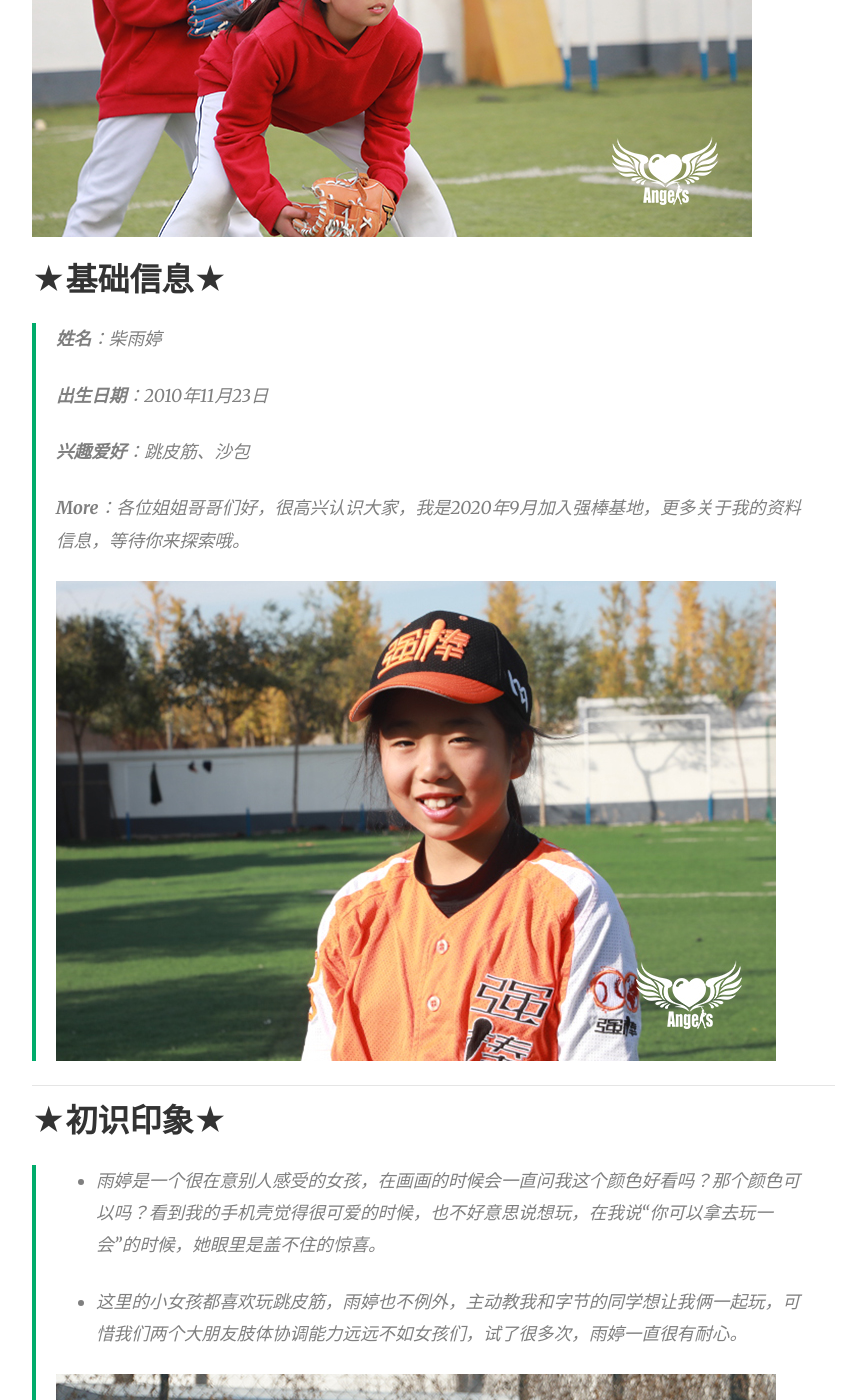
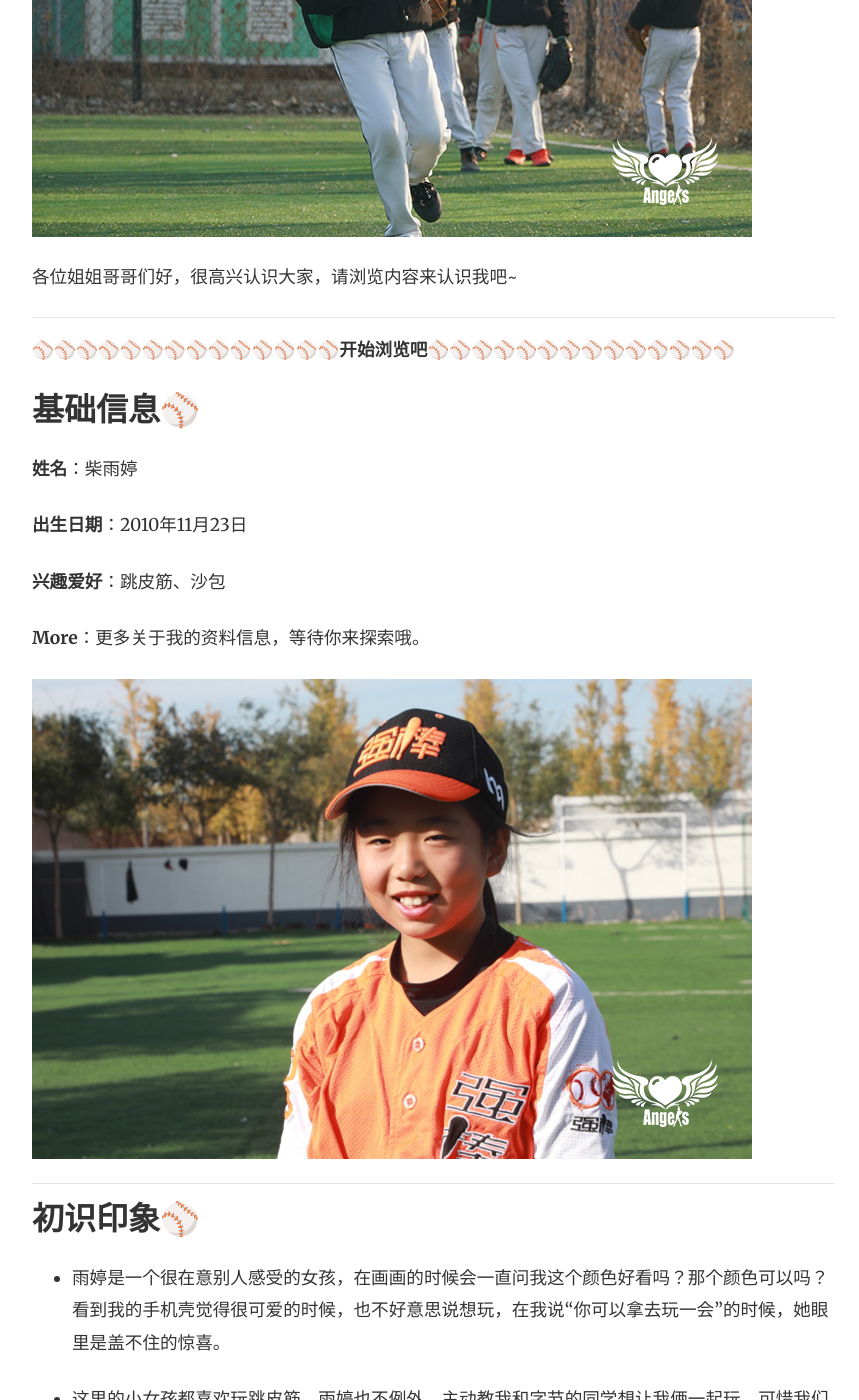
Before and after one commit to wangh-wh/Baseball-Angel-chaiyuting, a Jekyll site: the page built from _posts/2021-03-14-chaiyuting-gerenxinxi.md, in a window 1280 px wide and 1400 px high, scrolled down 497 px. Shown: the whole window, without its empty margins (253-1112 px from the left). Built offline with Jekyll 4.4.1, drawn with Linux system fonts in a browser that asks for light colours; nearby versions of some CDN libraries; some of the changed text lies outside the part shown.

Commit message:
文档更改

```diff
--- a/_posts/2021-03-14-chaiyuting-gerenxinxi.md
+++ b/_posts/2021-03-14-chaiyuting-gerenxinxi.md
@@ -1,33 +1,40 @@
 ---
 layout: post
 title:  "柴雨婷小记"
-image: assets/images/柴雨婷2.jpg
+image: assets/images/柴雨婷3.jpg
 featured: true
 ---
 
-## ★基础信息★
->**姓名**：柴雨婷
->
->**出生日期**：2010年11月23日
->
->**兴趣爱好**：跳皮筋、沙包
->
->**More**：各位姐姐哥哥们好，很高兴认识大家，我是2020年9月加入强棒基地，更多关于我的资料信息，等待你来探索哦。
->
+
+各位姐姐哥哥们好，很高兴认识大家，请浏览内容来认识我吧~
+
+---
+
+⚾⚾⚾⚾⚾⚾⚾⚾⚾⚾⚾⚾⚾⚾**开始浏览吧**⚾⚾⚾⚾⚾⚾⚾⚾⚾⚾⚾⚾⚾⚾
+
+## 基础信息⚾
+**姓名**：柴雨婷
+
+**出生日期**：2010年11月23日
+
+**兴趣爱好**：跳皮筋、沙包
+
+**More**：更多关于我的资料信息，等待你来探索哦。
+
 ![chaiyuting](../assets/images/柴雨婷.jpg)
 
 ------
-## ★初识印象★
+## 初识印象⚾
 
->-  雨婷是一个很在意别人感受的女孩，在画画的时候会一直问我这个颜色好看吗？那个颜色可以吗？看到我的手机壳觉得很可爱的时候，也不好意思说想玩，在我说“你可以拿去玩一会”的时候，她眼里是盖不住的惊喜。
->
->-  这里的小女孩都喜欢玩跳皮筋，雨婷也不例外，主动教我和字节的同学想让我俩一起玩，可惜我们两个大朋友肢体协调能力远远不如女孩们，试了很多次，雨婷一直很有耐心。
->
-![chaiyuting](../assets/images/柴雨婷3.jpg)
+-  雨婷是一个很在意别人感受的女孩，在画画的时候会一直问我这个颜色好看吗？那个颜色可以吗？看到我的手机壳觉得很可爱的时候，也不好意思说想玩，在我说“你可以拿去玩一会”的时候，她眼里是盖不住的惊喜。
+
+-  这里的小女孩都喜欢玩跳皮筋，雨婷也不例外，主动教我和字节的同学想让我俩一起玩，可惜我们两个大朋友肢体协调能力远远不如女孩们，试了很多次，雨婷一直很有耐心。
+
+![chaiyuting](../assets/images/柴雨婷2.jpg)
 
 ---
 
-## ★小记小问★
+## 小记小问⚾
 
 Q:每天的棒球训练时长是多久？
 
@@ -58,3 +65,7 @@ Q:如果没有棒球，你觉得你的人生是什么样子
 A:其实一时也说不出来。
 
 ![chaiyuting](../assets/images/柴雨婷3.jpg)
+
+⚾⚾⚾⚾⚾⚾⚾⚾⚾⚾⚾⚾⚾⚾**浏览结束啦**⚾⚾⚾⚾⚾⚾⚾⚾⚾⚾⚾⚾⚾⚾
+
+---
```
